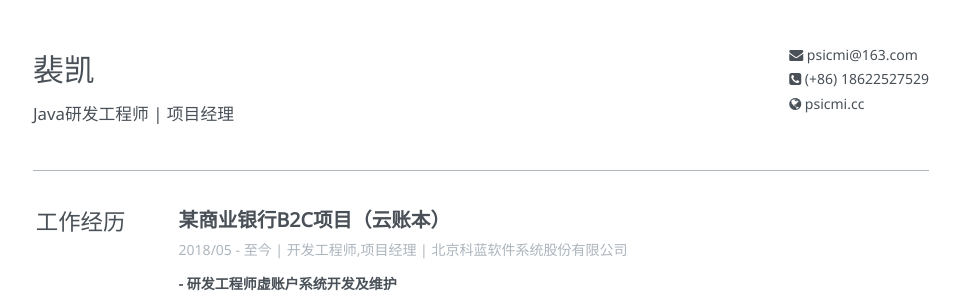
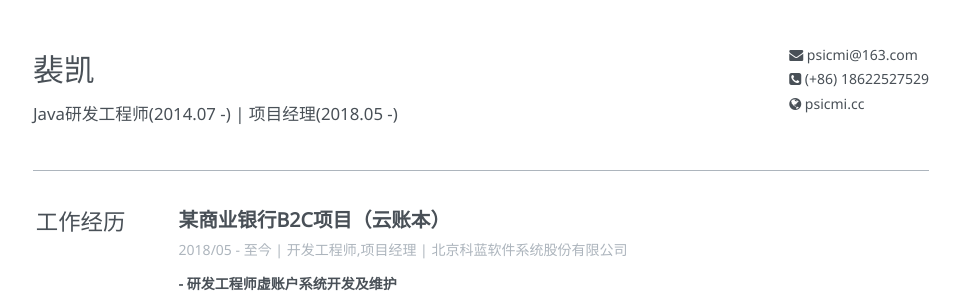
Before and after one commit to psicmi-cc/psicmi-cc.github.io, a Jekyll site: the page built from index.md, in a window 1280 px wide. Shown: the top 296 px of the page, without its empty margins (159-1119 px from the left). Built offline with Jekyll 4.4.1, drawn with Linux system fonts in a browser that asks for light colours.

Commit message:
Update resume.yml

```diff
--- a/_data/resume.yml
+++ b/_data/resume.yml
@@ -1,6 +1,6 @@
 title: "简历 - Psicmi - Java研发工程师/项目经理"
 name: "裴凯"
-jobtitle: "Java研发工程师 | 项目经理"
+jobtitle: "Java研发工程师(2014.07 -) | 项目经理(2018.05 -)"
 contact:
   - icon: fa-envelope
     text: psicmi@163.com
```
